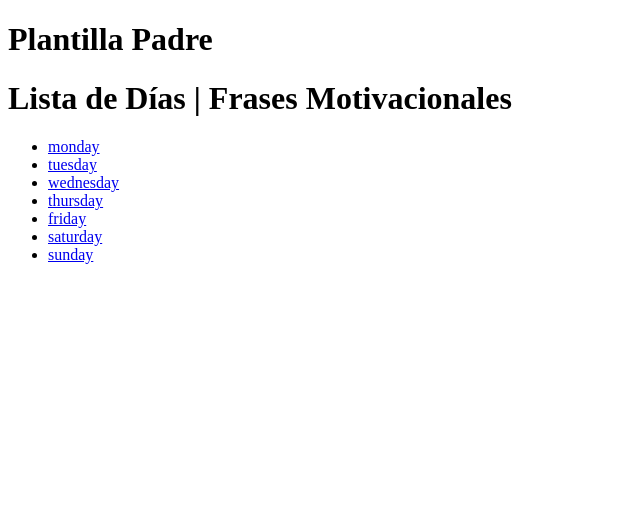
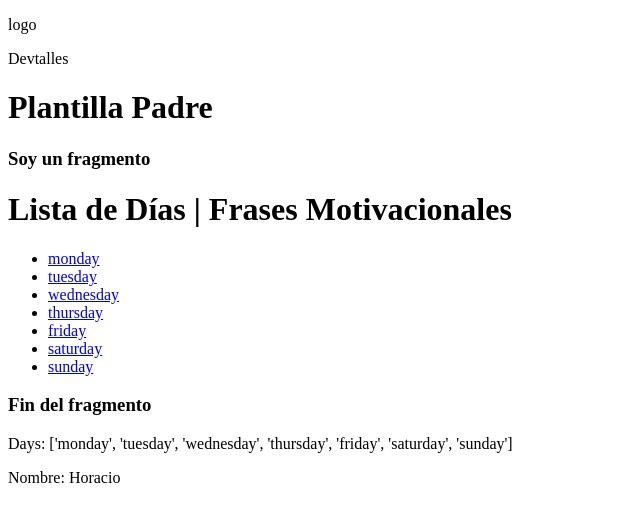
Before and after one commit to jhoracio19/django-playground, a Django app: page /messages/ in a window 1280 px wide. Shown: the top 522 px of the page, without its empty margins (0-640 px from the left). Run offline with Django 5.2, Linux system fonts and the light colour scheme.

Commit message:
agregando template global

```diff
--- /dev/null
+++ b/quotes/templates/quotes/includes/endpartial.html
@@ -0,0 +1,5 @@
+<div>
+    <h3>Fin del fragmento</h3>
+    <p>Days: {{days}}</p>
+    <p>Nombre: {{name}}</p>
+</div>
--- /dev/null
+++ b/quotes/templates/quotes/includes/partial.html
@@ -0,0 +1,3 @@
+<div>
+    <h3>Soy un fragmento</h3>
+</div>
--- a/quotes/templates/quotes/index.html
+++ b/quotes/templates/quotes/index.html
@@ -6,7 +6,7 @@
 
 
 {% block content %}
-
+    {% include './includes/partial.html' %}
     <h1>Lista de Días | Frases Motivacionales</h1>
 
 
@@ -19,6 +19,6 @@
     </ul>
 
 
-
+    {% include './includes/endpartial.html' with days=days name="Horacio" %}
 
 {% endblock content %}
--- a/templates/base.html
+++ b/templates/base.html
@@ -6,6 +6,8 @@
     <title>{% block title %} {% endblock %}</title>
 </head>
 <body>
+    {% include 'includes/header.html' %}
+
     <h1>Plantilla Padre</h1>
 
     {% block content %}{% endblock %}
--- /dev/null
+++ b/templates/includes/header.html
@@ -0,0 +1,6 @@
+<header>
+    <div>
+        <p>logo</p>
+        <p>Devtalles</p>
+    </div>
+</header>
```
